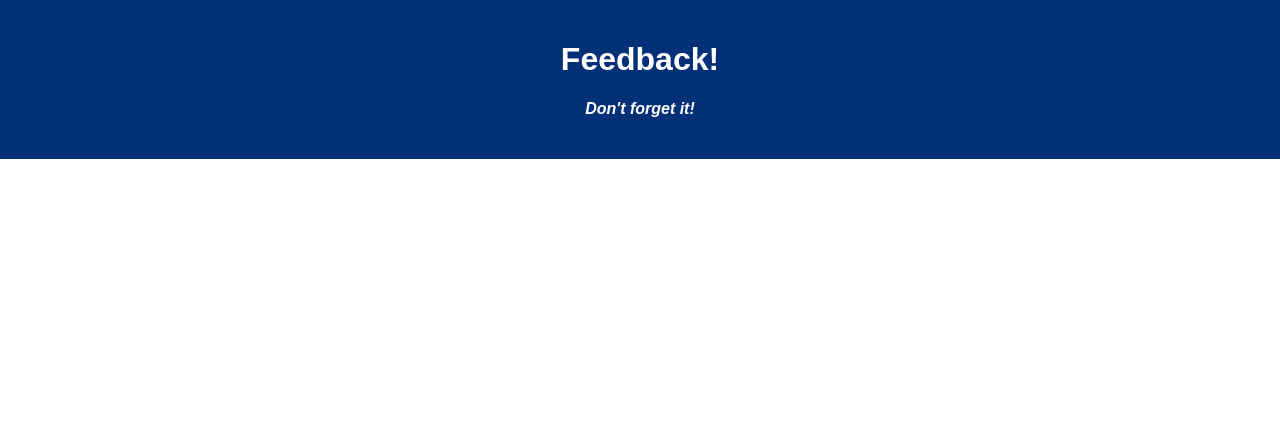
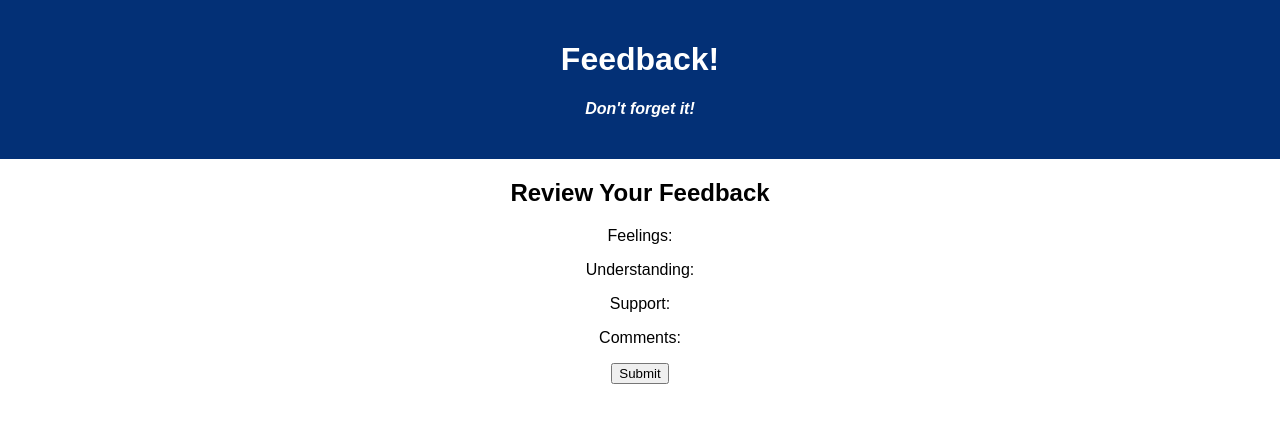
Before and after one commit to alexbraatz/weekend-redux-feedback-loop, a React (Create React App) app: page /#/review in a window 1280 px wide. Shown: the top 422 px of the page. Built offline with nearby package versions, Linux system fonts and the light colour scheme; no server answers.

Commit message:
add review and thank you components to round out website and complete path of user feedback submittal

```diff
--- a/src/components/App/App.jsx
+++ b/src/components/App/App.jsx
@@ -14,6 +14,8 @@ import Feeling from '../Feeling/Feeling';
 import Understand from '../Understand/Understand';
 import Supported from '../Supported/Supported';
 import Comments from '../Comments/Comments';
+import Review from '../Review/Review';
+import ThankYou from '../ThankYou/ThankYou';
 
 
 function App() {
@@ -53,6 +55,10 @@ function App() {
 
         <Route exact path='/comments' component={ Comments } />
 
+        <Route exact path='/review' component={ Review } />
+
+        <Route exact path='/thankyou' component={ ThankYou } />
+
       </HashRouter>
 
     </div>
--- a/src/components/Comments/Comments.jsx
+++ b/src/components/Comments/Comments.jsx
@@ -3,6 +3,10 @@ import { useHistory } from 'react-router-dom';
 function Comments(){
 
     const history = useHistory();
+
+    const goToReview = () => {
+        history.push( '/review' );
+    }
 
     return(
         <>
@@ -10,7 +14,7 @@ function Comments(){
 
             <label>Comments</label><br />
             <input type='text'></input>
-            <button>Next</button>
+            <button onClick={ (event) => goToReview() }>Next</button>
         </>
     )
 }
--- /dev/null
+++ b/src/components/Review/Review.jsx
@@ -0,0 +1,25 @@
+import { useHistory } from 'react-router-dom';
+
+function Review(){
+
+    const history = useHistory();
+
+    const goToThankYou = () => {
+        history.push( '/thankyou' );
+    }
+    return (
+        <>
+            <h2>Review Your Feedback</h2>
+            <div>
+                <p>Feelings:</p>
+                <p>Understanding:</p>
+                <p>Support:</p>
+                <p>Comments:</p>
+            </div>
+            <button onClick={ (event) => goToThankYou() }>Submit</button>
+        </>
+
+    )
+}
+
+export default Review;
--- /dev/null
+++ b/src/components/ThankYou/ThankYou.jsx
@@ -0,0 +1,20 @@
+import { useHistory } from 'react-router-dom';
+
+function ThankYou(){
+
+    const history = useHistory();
+
+    const goToHome = () => {
+        history.push( '/' );
+    }
+
+    return(
+        <>
+            <h2>Thank you!</h2>
+
+            <button onClick={ (event) => goToHome() }>Leave New Feedback</button>
+        </>
+    )
+}
+
+export default ThankYou;
```
